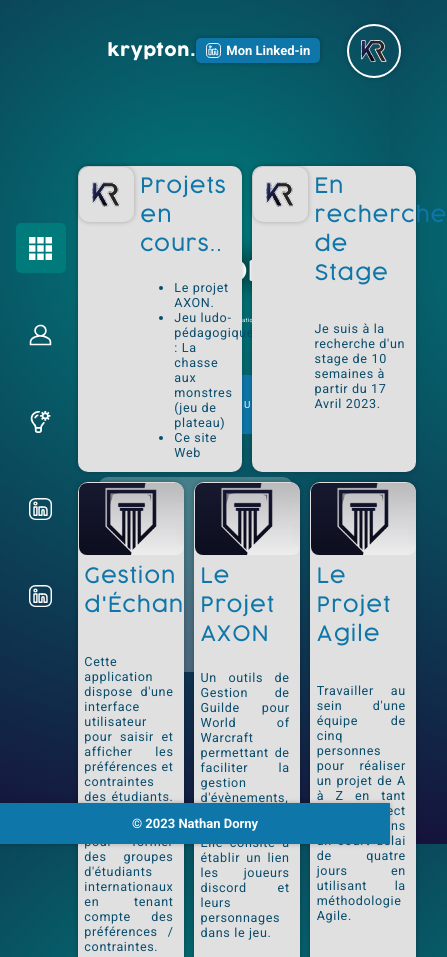
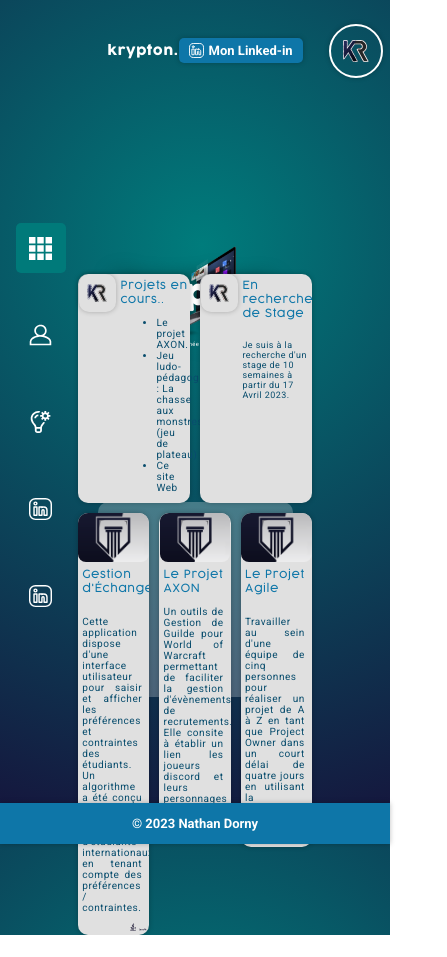
Before and after one commit to Kryypton/webside, a plain HTML site: page index.html in a window 390 px wide. Shown: the top 957 px of the page, 447 px wide, since content can reach past the window. After the commit the page ends 935 px from the top, so only its background shows below. Drawn offline with Linux system fonts and the light colour scheme.

Commit message:
responsive amelioration

```diff
--- a/css/style.css
+++ b/css/style.css
@@ -63,7 +63,7 @@ body {
   background-image: -webkit-radial-gradient(circle, #007c7c, #0f0b29);
   background-image: -moz-radial-gradient(circle, #007c7c, #0f0b29);
   background-image: radial-gradient(circle, #007c7c, #0f0b29);
-
+  font-size: 70%;
   display: flex;
   justify-content: center;
   align-items: center;
@@ -77,7 +77,7 @@ html {
   margin: 0;
   padding: 0;
   min-height: 100vh;
-  font-size: 14px;
+
   flex-direction: column;
 }
 
@@ -448,18 +448,18 @@ main {
   height: 50vw;
   width: 50vw;
   border-radius: 10px;
-  overflow: visible; /* S'assurer que le contenu dépassant est visible */
-  position: relative; /* Position relative pour centrer grid-container */
+  overflow: visible;
+  position: relative;
 }
 
 .grid-container {
-  display: grid;
   gap: 10px;
   width: 120%;
   position: absolute;
 }
 
 .row {
+  margin-top: 10px;
   display: flex;
   gap: 10px;
 }
@@ -496,7 +496,7 @@ main {
 
 .item div h3 {
   font-family: 'Cocogoose-light', arial, sans-serif;
-  font-size: 1.5em;
+  font-size: 1em;
   font-weight: 500;
   color: #0E76A8;
   text-shadow: #00000040 0px 0px 5px 0px;
@@ -510,7 +510,7 @@ main {
 
 .item div p {
   font-family: 'Roboto', arial, sans-serif;
-  font-size: 0.9em;
+  font-size: 0.8em;
   font-weight: 500;
   color: #094d6d;
   text-shadow: #00000040 0px 0px 5px 0px;
@@ -572,7 +572,7 @@ main {
 
 .item-center h3 {
   font-family: 'Cocogoose-light', arial, sans-serif;
-  font-size: 1.5em;
+  font-size: 1em;
   font-weight: 500;
   color: #0E76A8;
   text-shadow: #00000040 0px 0px 5px 0px;
@@ -618,7 +618,7 @@ main {
 }
 
 footer {
-  position: relative;
+  position: fixed;
   bottom: 0;
   display: flex;
   justify-content: center;
```
